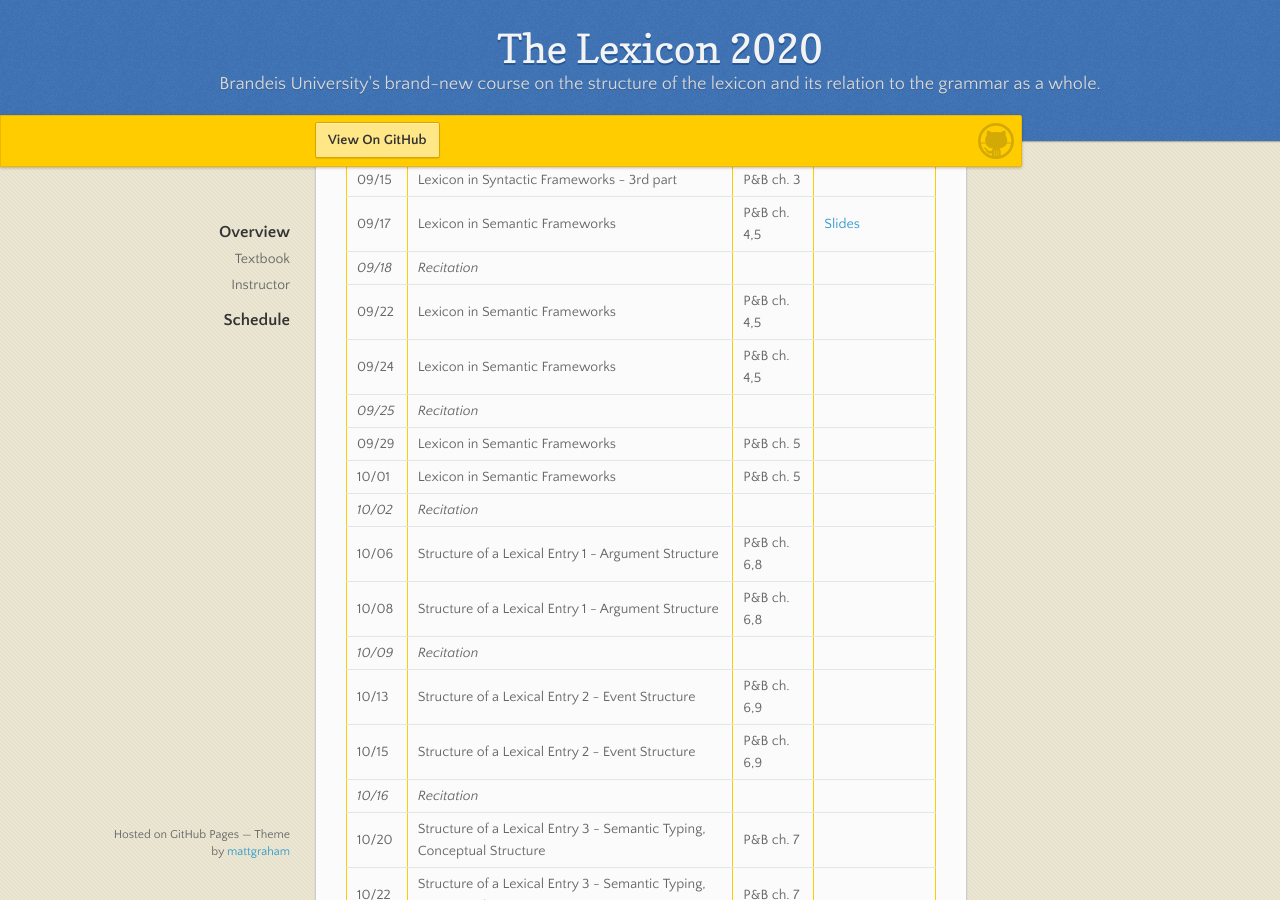
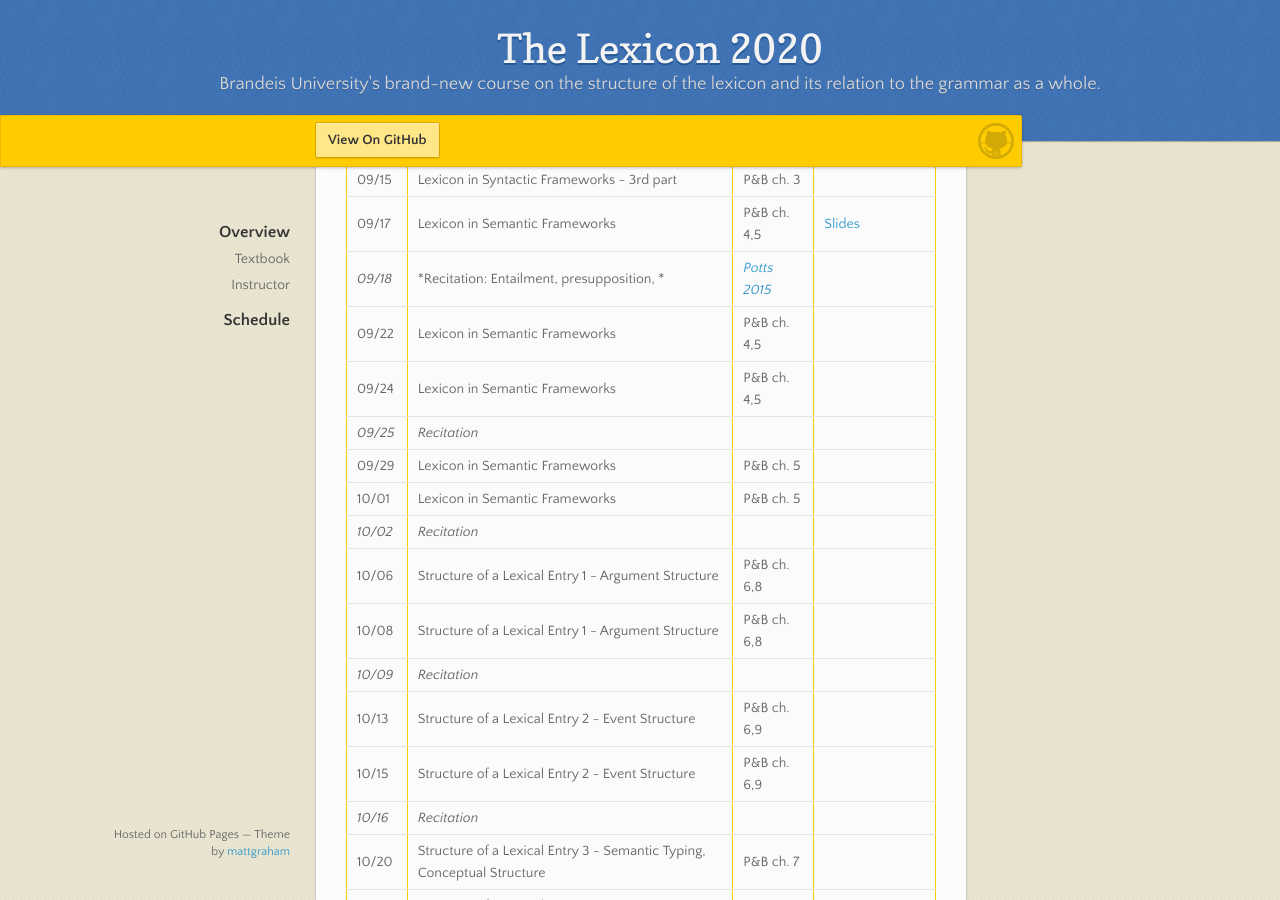
Before and after one commit to the-lexicon-2020/the-lexicon-2020.github.io, a Jekyll site: the page built from _pages/index.markdown, in a window 1280 px wide and 900 px high, scrolled down 1055 px. Built offline with Jekyll 4.4.1, drawn with Linux system fonts in a browser that asks for light colours; our own code applies the rules of GitHub Pages for plain Markdown files.

Commit message:
update recitation 09/18

```diff
--- a/_pages/index.markdown
+++ b/_pages/index.markdown
@@ -37,7 +37,7 @@ Professor [James Pustejovsky](mailto:jamesp@brandeis.edu)
 *09/11* | *Recitation: Exploring [Unified Verb Index](https://uvi.colorado.edu/uvi_search)* | | *[Slides](https://brandeis.box.com/s/0t165visgr9axypuebb3vhtyrfdhp7ad), [PS 1](https://docs.google.com/document/d/18MGhXRHWBgnZTJQtbnAYr7poOAGJQ45VxAfoOBwPgo8/edit)*
 09/15 | Lexicon in Syntactic Frameworks - 3rd part | P&B ch. 3 |
 09/17 | Lexicon in Semantic Frameworks | P&B ch. 4,5 | [Slides](https://brandeis.box.com/s/xyzyl67uvba0cu3kug9exdp3kr6eidex)
-*09/18* | *Recitation* | |
+*09/18* | *Recitation: Entailment, presupposition, * | *[Potts 2015](https://brandeis.box.com/s/n6vpo4vhi1goc5ic9atnqwhia5vmu3fz)* |
 09/22 | Lexicon in Semantic Frameworks | P&B ch. 4,5 |
 09/24 | Lexicon in Semantic Frameworks | P&B ch. 4,5 |
 *09/25* | *Recitation* | |
```
